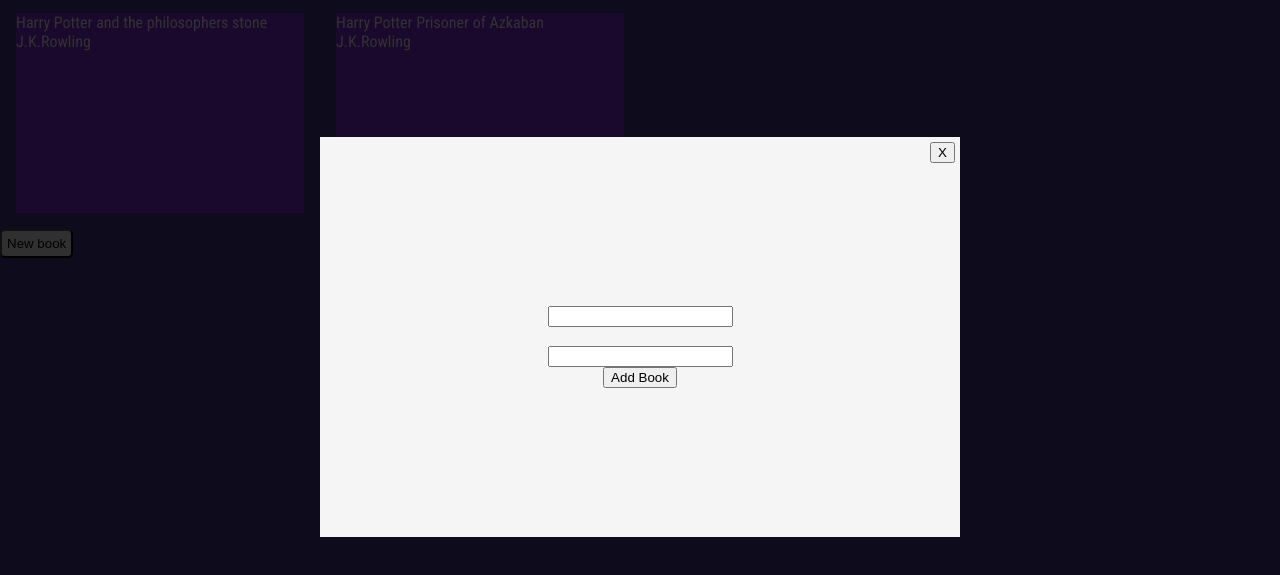
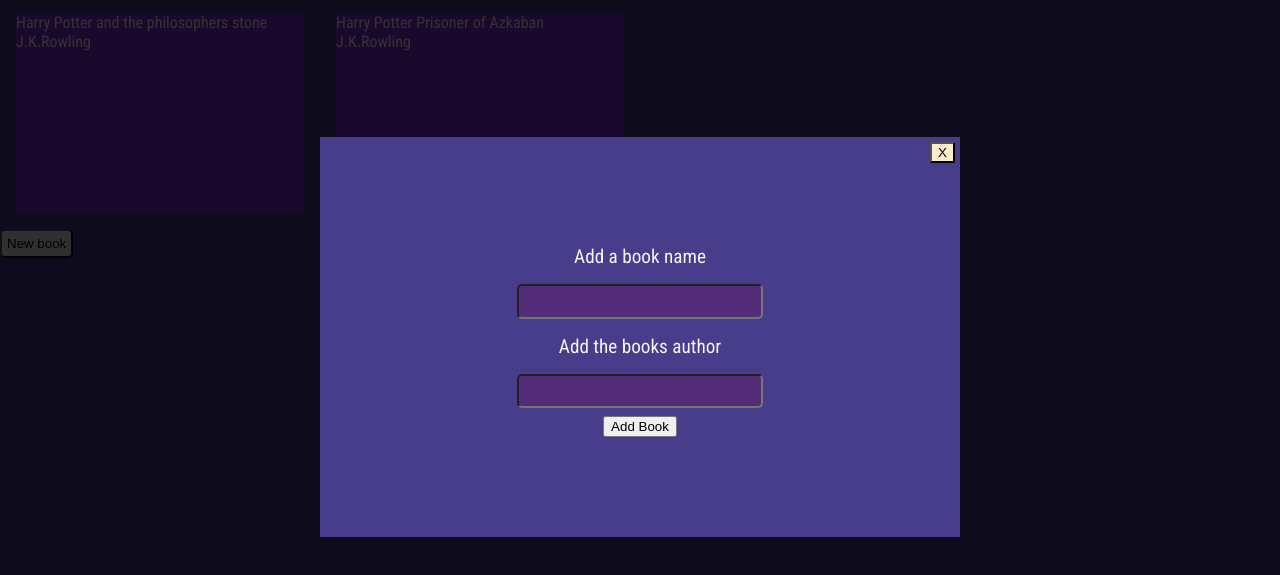
Before and after one commit to Kapza94/library, a plain HTML site: page index.html in a window 1280 px wide. Both pictures are taken after a click on the button "New book". Shown: the part 63-638 px from the top of the page. Drawn offline with Linux system fonts and the light colour scheme; a web font is replaced by a local one.

Commit message:
added styling to the modal

```diff
--- a/index.html
+++ b/index.html
@@ -13,10 +13,10 @@
           <button id="close-btn">X</button>
         </div>
         <form id="form" action="">
-          <label for="book-name">Add a book name</label>
-          <input id="book-name" type="text" />
-          <label for="book-author">Add the books author</label>
-          <input id="book-author" type="text" />
+          <label class="input-labels input" for="book-name">Add a book name</label>
+          <input class="input-field input" id="book-name" type="text" />
+          <label class="input-labels input" for="book-author">Add the books author</label>
+          <input class="input-field input" id="book-author" type="text" />
           <button id="add-book">Add Book</button>
         </form>
       </div>
--- a/styles.css
+++ b/styles.css
@@ -171,14 +171,34 @@
   align-items: center;
   width: 50%;
   height: 50%;
-  background-color: whitesmoke;
+  background-color: darkslateblue;
   position: relative;
+}
+
+.input-field {
+  border-radius: 5px;
+  padding: 0.3rem;
+  background-color: rgb(83, 45, 119);
+  color: whitesmoke;
+  font-size: large;
+}
+
+.input-labels {
+  font-size: larger;
+}
+
+.input {
+  margin: 0.5rem 0;
 }
 
 #close-btn-div {
   top: 5px;
   right: 5px;
   position: absolute;
+}
+
+#close-btn {
+  background-color: blanchedalmond;
 }
 
 #form {
```
